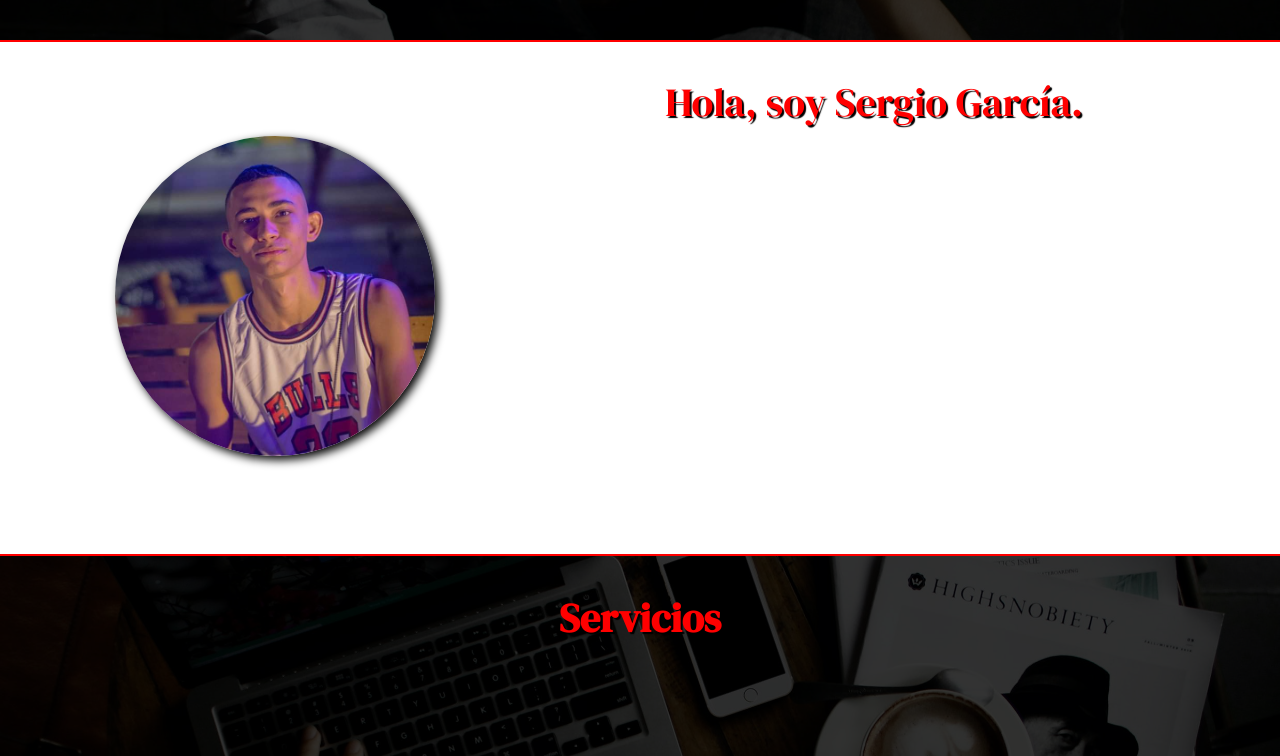
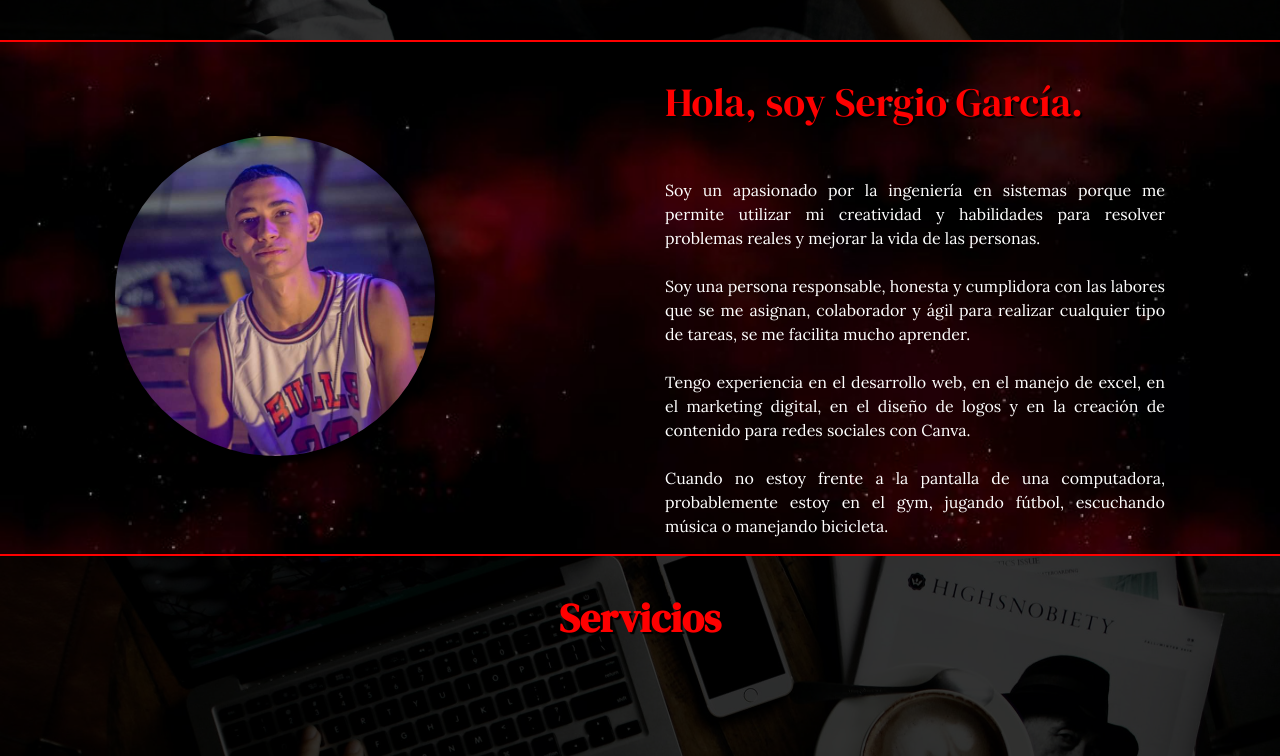
Before and after one commit to dedsergiio/miportafolio, a plain HTML site: page index.html in a window 1280 px wide. Shown: the part 760-1516 px from the top of the page. Drawn offline with nearby package versions, Linux system fonts and the light colour scheme; the site is published under a folder, as on GitHub Pages, so addresses that start at the root find nothing; a web font is replaced by a local one.

Commit message:
Update style.css

```diff
--- a/css/style.css
+++ b/css/style.css
@@ -203,7 +203,7 @@ main .intro p{
 /*********************************INFORMACIÓN*************************************/
 .conteiner_info {
     height: auto;
-    background-image: url('/img/fondo_negro_rojo.jpg');
+    background-image: url('../img/fondo_negro_rojo.jpg');
     background-size: cover;
     background-position: center;
     /*background: rgb(0, 0, 0);*/
```
